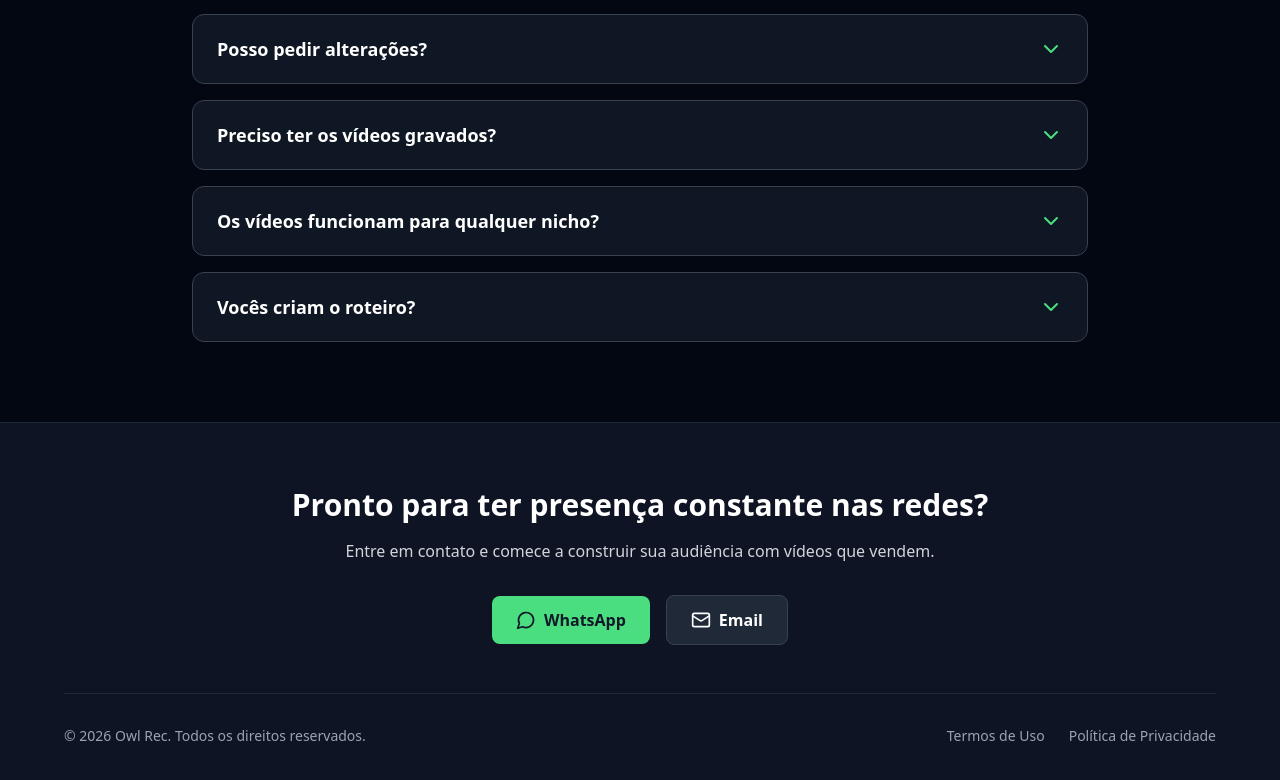
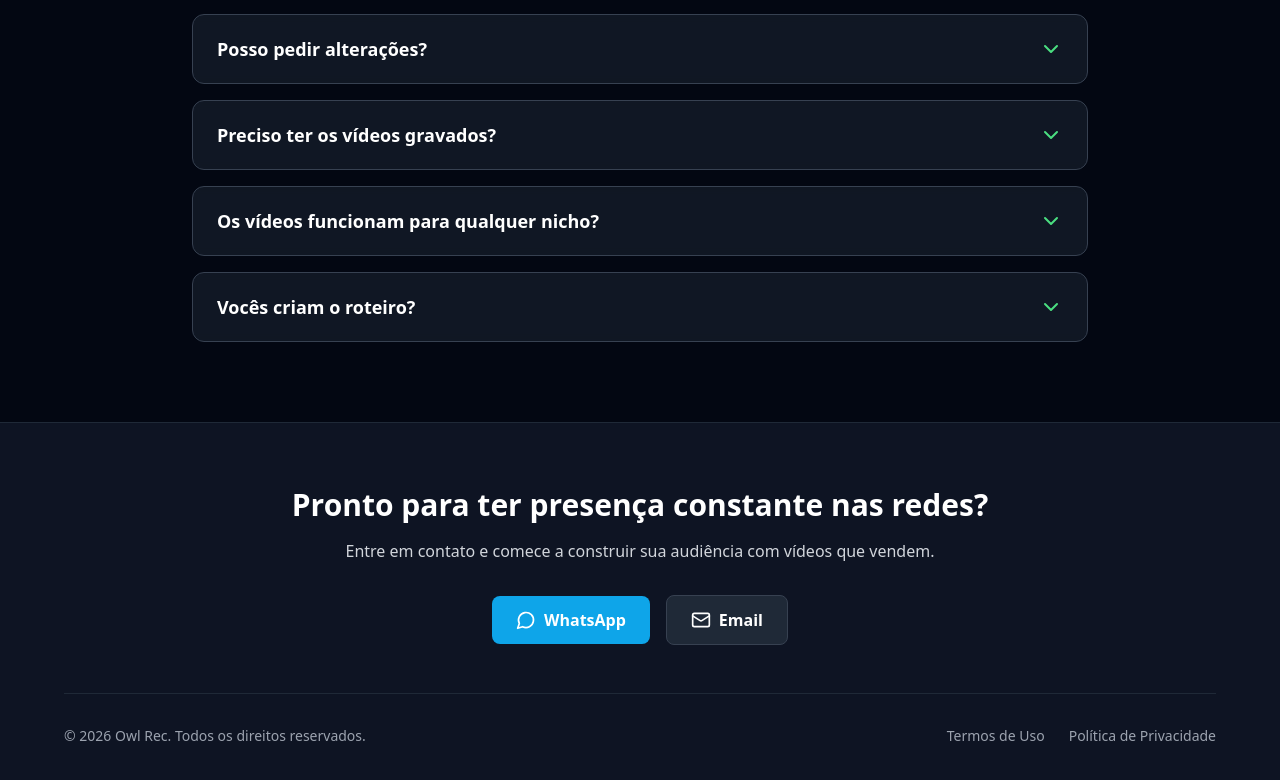
Before and after one commit to brunomkt2911/LP-2026-VTICKET, a React (Vite) app: page / in a window 1280 px wide. Shown: the part 5342-6122 px from the top of the page. Built offline with nearby package versions, Linux system fonts and the light colour scheme.

Commit message:
Update Footer.tsx

```diff
--- a/src/components/Footer.tsx
+++ b/src/components/Footer.tsx
@@ -1,15 +1,15 @@
 import { useState } from 'react';
 import { motion } from 'framer-motion';
 import { MessageCircle, Mail } from 'lucide-react';
-import LegalModal from './LegalModal';     // Nome corrigido (Singular)
-import CookieConsent from './CookieConsent'; // Novo componente adicionado
+import LegalModal from './LegalModal';
+import CookieConsent from './CookieConsent';
 
 export default function Footer() {
   // Estado para controlar o Modal
   const [legalOpen, setLegalOpen] = useState(false);
   const [legalType, setLegalType] = useState<'privacy' | 'terms'>('terms');
 
-  // Função para abrir o modal (usada pelos botões do footer e pelo CookieConsent)
+  // Função para abrir o modal
   const openLegal = (type: 'privacy' | 'terms') => {
     setLegalType(type);
     setLegalOpen(true);
@@ -40,7 +40,8 @@ export default function Footer() {
                 rel="noopener noreferrer"
                 whileHover={{ scale: 1.05 }}
                 whileTap={{ scale: 0.95 }}
-                className="flex items-center gap-2 bg-green-400 text-gray-900 px-6 py-3 rounded-lg font-semibold hover:bg-green-300 transition-colors cursor-pointer"
+                // MUDANÇA AQUI: bg-primary (Azul) e text-white
+                className="flex items-center gap-2 bg-primary text-white px-6 py-3 rounded-lg font-semibold hover:bg-primary-hover transition-colors cursor-pointer"
               >
                 <MessageCircle className="w-5 h-5" />
                 WhatsApp
@@ -50,7 +51,8 @@ export default function Footer() {
                 href="mailto:contato@owlcompany.com"
                 whileHover={{ scale: 1.05 }}
                 whileTap={{ scale: 0.95 }}
-                className="flex items-center gap-2 bg-gray-800 text-white px-6 py-3 rounded-lg font-semibold border border-gray-700 hover:border-green-400/50 transition-colors cursor-pointer"
+                // MUDANÇA AQUI: hover da borda com a cor primária
+                className="flex items-center gap-2 bg-gray-800 text-white px-6 py-3 rounded-lg font-semibold border border-gray-700 hover:border-primary/50 transition-colors cursor-pointer"
               >
                 <Mail className="w-5 h-5" />
                 Email
@@ -67,13 +69,15 @@ export default function Footer() {
               <div className="flex gap-6">
                 <button
                   onClick={() => openLegal('terms')}
-                  className="text-gray-400 hover:text-green-400 transition-colors text-sm cursor-pointer bg-transparent border-none"
+                  // MUDANÇA AQUI: hover:text-secondary (Laranja) para destaque nos detalhes
+                  className="text-gray-400 hover:text-secondary transition-colors text-sm cursor-pointer bg-transparent border-none"
                 >
                   Termos de Uso
                 </button>
                 <button
                   onClick={() => openLegal('privacy')}
-                  className="text-gray-400 hover:text-green-400 transition-colors text-sm cursor-pointer bg-transparent border-none"
+                  // MUDANÇA AQUI: hover:text-secondary (Laranja)
+                  className="text-gray-400 hover:text-secondary transition-colors text-sm cursor-pointer bg-transparent border-none"
                 >
                   Política de Privacidade
                 </button>
@@ -90,7 +94,7 @@ export default function Footer() {
         type={legalType}
       />
 
-      {/* AVISO DE COOKIES (Conectado ao Modal) */}
+      {/* AVISO DE COOKIES */}
       <CookieConsent
         onOpenPrivacy={() => openLegal('privacy')}
       />
```
